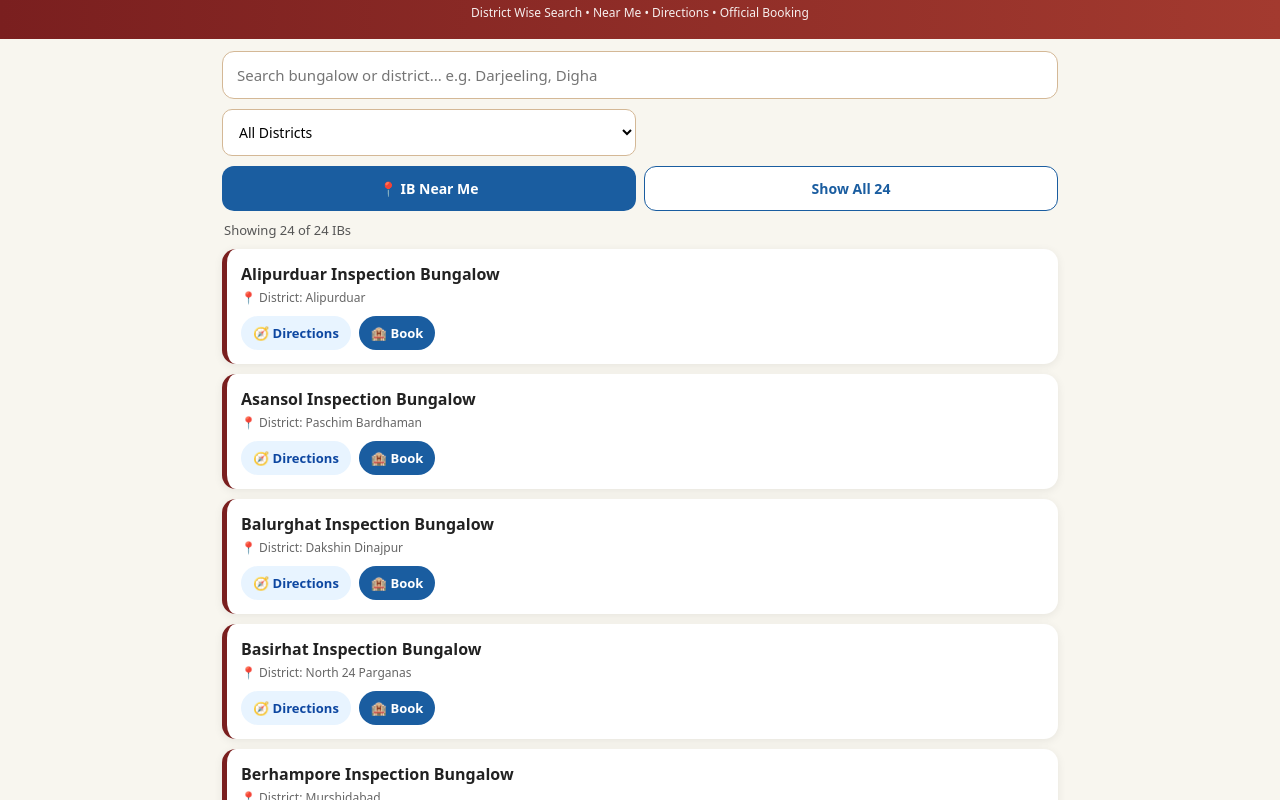
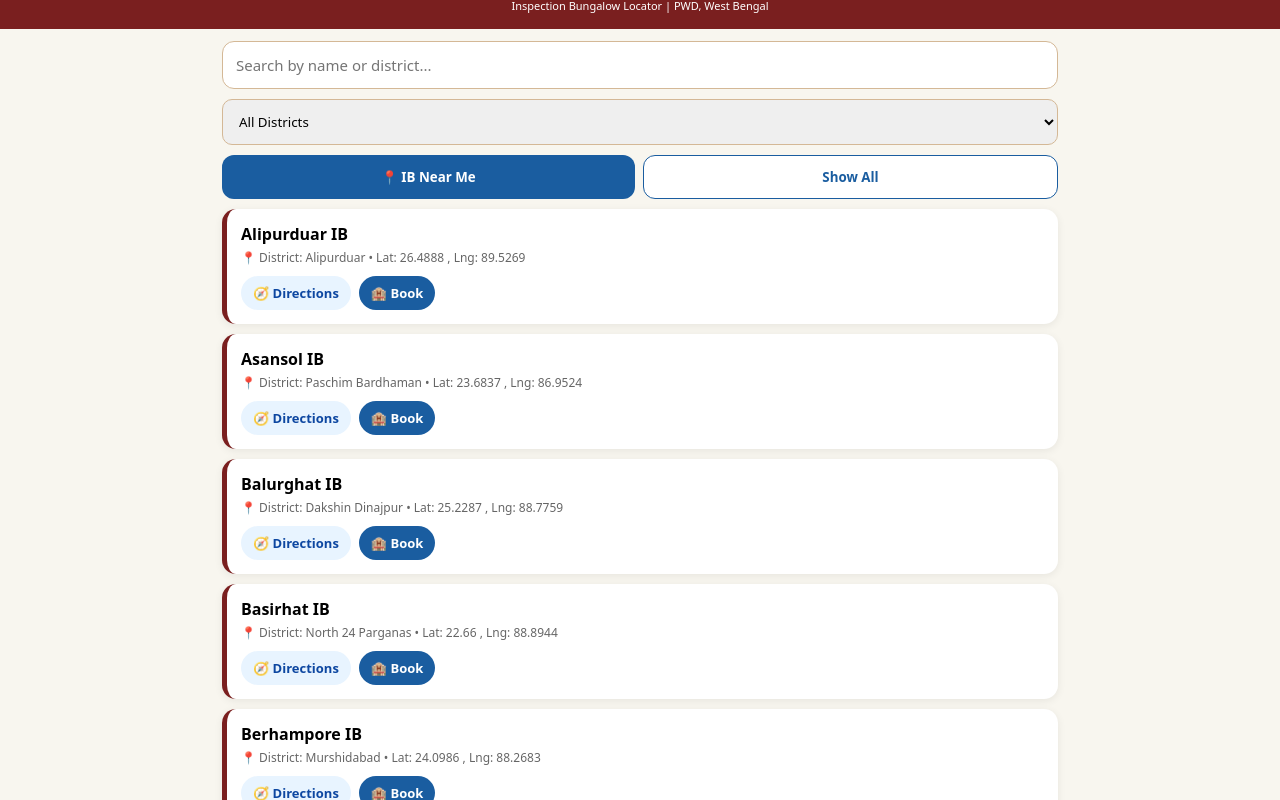
Before and after one commit to jkc-pwd/pwd-ib-finder, a plain HTML site: page index.html in a window 1280 px wide. Shown: the part 46-846 px from the top of the page. Drawn offline with Linux system fonts and the light colour scheme.

Commit message:
Update index.html

```diff
--- a/index.html
+++ b/index.html
@@ -3,113 +3,86 @@
 <head>
 <meta charset="UTF-8">
 <meta name="viewport" content="width=device-width, initial-scale=1.0">
-<title>WB PWD IB Finder - All 24 | Jayanta Kumar Chakraborty EE/PWD</title>
+<title>WB PWD IB Finder | Jayanta Kumar Chakraborty EE/PWD</title>
 <style>
-*{box-sizing:border-box;font-family:system-ui,-apple-system,Segoe UI,Roboto}
-body{margin:0;background:#f8f6ef;color:#222}
-.header{background:linear-gradient(90deg,#7a1f1f,#a33a2f);color:#fff;padding:18px;text-align:center}
-.header h1{margin:0;font-size:19px}
-.header p{margin:6px 0 0;font-size:12px;opacity:.92}
+*{box-sizing:border-box;font-family:system-ui,Segoe UI,Roboto}
+body{margin:0;background:#f8f6ef}
+.header{background:#7a1f1f;color:#fff;padding:16px;text-align:center}
+.header h1{margin:0;font-size:18px}
 .container{max-width:860px;margin:0 auto;padding:12px}
-.search{width:100%;padding:13px 14px;border-radius:12px;border:1.5px solid #d4b896;font-size:15px;outline:none;background:#fff}
-.row{display:grid;grid-template-columns:1fr 1fr;gap:8px;margin:10px 0}
-select{width:100%;padding:12px;border-radius:10px;border:1.5px solid #d4b896;background:#fff;font-size:14px}
-.btn{padding:12px;border-radius:12px;border:none;font-weight:700;cursor:pointer;font-size:14px}
-.btn-p{background:#1a5da0;color:#fff}
-.btn-s{background:#fff;border:1.5px solid #1a5da0;color:#1a5da0}
-.card{background:#fff;border-radius:14px;padding:14px;margin-top:10px;box-shadow:0 2px 10px rgba(0,0,0,.07);border-left:5px solid #7a1f1f}
+.search{width:100%;padding:13px;border-radius:12px;border:1.5px solid #d4b896;font-size:15px}
+.row{display:flex;gap:8px;margin:10px 0}
+select{flex:1;padding:12px;border-radius:10px;border:1.5px solid #d4b896}
+.btn{flex:1;padding:12px;border-radius:12px;border:none;font-weight:700;cursor:pointer}
+.btn-p{background:#1a5da0;color:#fff}.btn-s{background:#fff;border:1.5px solid #1a5da0;color:#1a5da0}
+.card{background:#fff;border-radius:14px;padding:14px;margin-top:10px;box-shadow:0 2px 8px rgba(0,0,0,.07);border-left:5px solid #7a1f1f}
 .meta{font-size:12px;color:#666;margin-top:4px}
-.acts{display:flex;gap:8px;margin-top:10px;flex-wrap:wrap}
+.acts{display:flex;gap:8px;margin-top:10px}
 .acts a{padding:8px 12px;border-radius:20px;text-decoration:none;font-size:13px;font-weight:600}
-.map{background:#e8f4ff;color:#0d47a1}
-.book{background:#1a5da0;color:#fff}
-.dist{font-size:11px;background:#fef3c7;padding:3px 8px;border-radius:12px;margin-left:6px}
-.footer{margin-top:18px;background:#fff;padding:12px;border-radius:12px;font-size:11px;color:#666;text-align:center;border:1px dashed #d4b896}
+.map{background:#e8f4ff;color:#0d47a1}.book{background:#1a5da0;color:#fff}
+.km{background:#fef3c7;padding:3px 8px;border-radius:12px;font-size:11px;margin-left:6px}
+.footer{margin-top:16px;background:#fff;padding:10px;border-radius:10px;font-size:11px;text-align:center;color:#666}
 </style>
 </head>
 <body>
-<div class="header">
-<h1>WB PWD IB FINDER - All 24 Bungalows</h1>
-<p>District Wise Search • Near Me • Directions • Official Booking</p>
-</div>
+<div class="header"><h1>WB PWD IB FINDER</h1><p style="margin:4px 0 0;font-size:11px">Inspection Bungalow Locator | PWD, West Bengal</p></div>
 <div class="container">
-<input id="q" class="search" placeholder="Search bungalow or district... e.g. Darjeeling, Digha" oninput="render()">
-<div class="row">
-<select id="dist" onchange="render()"><option value="">All Districts</option></select>
-<select style="display:none"><option></option></select>
-</div>
-<div class="row">
-<button class="btn btn-p" onclick="nearMe()">📍 IB Near Me</button>
-<button class="btn btn-s" onclick="clearF()">Show All 24</button>
-</div>
-<div id="count" style="font-size:13px;color:#555;margin:6px 2px"></div>
+<input id="q" class="search" placeholder="Search by name or district..." oninput="render()">
+<div class="row"><select id="dist" onchange="render()"><option value="">All Districts</option></select></div>
+<div class="row"><button class="btn btn-p" onclick="nearMe()">📍 IB Near Me</button><button class="btn btn-s" onclick="clearF()">Show All</button></div>
+<div id="status" style="font-size:13px;color:#7a1f1f;margin:6px 2px"></div>
 <div id="list"></div>
-<div class="footer">
-<b>Booking Portal:</b> <a href="https://pwdbungalow.wb.gov.in" target="_blank">pwdbungalow.wb.gov.in</a><br>
-Conceptualized & Developed by <b>Jayanta Kumar Chakraborty, EE/PWD</b><br>
-All 24 IBs Mapped with GPS • For Official Use
-</div>
+<div class="footer">Booking: pwdbungalow.wb.gov.in<br>Conceptualized & Developed by <b>Jayanta Kumar Chakraborty, EE/PWD</b></div>
 </div>
 <script>
 const DATA=[
-{name:"Alipurduar Inspection Bungalow",district:"Alipurduar",lat:26.489,lng:89.5234},
-{name:"Asansol Inspection Bungalow",district:"Paschim Bardhaman",lat:23.6889,lng:86.9661},
-{name:"Balurghat Inspection Bungalow",district:"Dakshin Dinajpur",lat:25.2214,lng:88.7725},
-{name:"Basirhat Inspection Bungalow",district:"North 24 Parganas",lat:22.6577,lng:88.8677},
-{name:"Berhampore Inspection Bungalow",district:"Murshidabad",lat:24.0968,lng:88.25},
-{name:"Bishnupur Inspection Bungalow",district:"Bankura",lat:23.0723,lng:87.3199},
-{name:"Bolpur Inspection Bungalow",district:"Birbhum",lat:23.6712,lng:87.6814},
-{name:"Bongaon Inspection Bungalow",district:"North 24 Parganas",lat:23.0435,lng:88.8184},
-{name:"Chalsa Inspection Bungalow",district:"Jalpaiguri",lat:26.8826,lng:88.777},
-{name:"Cooch Behar Highway IB",district:"Cooch Behar",lat:26.322,lng:89.448},
-{name:"Cooch Behar Inspection Bungalow",district:"Cooch Behar",lat:26.35,lng:89.45},
-{name:"Darjeeling Inspection Bungalow",district:"Darjeeling",lat:27.041,lng:88.2663},
-{name:"Digha Inspection Bungalow",district:"Purba Medinipur",lat:21.6279,lng:87.5052},
-{name:"Durgapur Inspection Bungalow",district:"Paschim Bardhaman",lat:23.5204,lng:87.3119},
-{name:"Jhargram Inspection Bungalow",district:"Jhargram",lat:22.45,lng:86.99},
-{name:"Kalyani Inspection Bungalow",district:"Nadia",lat:22.975,lng:88.4345},
-{name:"Krishnanagar IB",district:"Nadia",lat:23.4058,lng:88.4902},
-{name:"Kulik Inspection Bungalow",district:"Uttar Dinajpur",lat:25.623,lng:88.1215},
-{name:"Madarihat Inspection Bungalow",district:"Alipurduar",lat:26.698,lng:89.268},
-{name:"Malda Inspection Bungalow Bugbari",district:"Malda",lat:25.0108,lng:88.1411},
-{name:"Peshok Inspection Bungalow",district:"Darjeeling",lat:27.078,lng:88.384},
-{name:"Purulia Bungalow",district:"Purulia",lat:23.332,lng:86.365},
-{name:"Shaktigarh Rest Shade, Siliguri",district:"Darjeeling",lat:26.75,lng:88.42},
-{name:"Siliguri Inspection Bungalow",district:"Darjeeling",lat:26.7271,lng:88.3953}
+{name:"Alipurduar IB",district:"Alipurduar",lat:26.4888,lng:89.5269},
+{name:"Asansol IB",district:"Paschim Bardhaman",lat:23.6837,lng:86.9524},
+{name:"Balurghat IB",district:"Dakshin Dinajpur",lat:25.2287,lng:88.7759},
+{name:"Basirhat IB",district:"North 24 Parganas",lat:22.66,lng:88.8944},
+{name:"Berhampore IB",district:"Murshidabad",lat:24.0986,lng:88.2683},
+{name:"Bishnupur IB",district:"Bankura",lat:23.0763,lng:87.3167},
+{name:"Bolpur IB",district:"Birbhum",lat:23.6696,lng:87.6778},
+{name:"Bongaon IB",district:"North 24 Parganas",lat:23.0426,lng:88.8178},
+{name:"Chalsa IB",district:"Jalpaiguri",lat:26.8811,lng:88.7853},
+{name:"Cooch Behar Highway IB",district:"Cooch Behar",lat:26.3255,lng:89.4439},
+{name:"Cooch Behar IB",district:"Cooch Behar",lat:26.3245,lng:89.4486},
+{name:"Darjeeling IB",district:"Darjeeling",lat:27.0413,lng:88.2685},
+{name:"Digha IB",district:"Purba Medinipur",lat:21.6277,lng:87.5044},
+{name:"Durgapur IB",district:"Paschim Bardhaman",lat:23.5487,lng:87.2932},
+{name:"Jhargram IB",district:"Jhargram",lat:22.4547,lng:86.9965},
+{name:"Kalyani IB",district:"Nadia",lat:22.9758,lng:88.4347},
+{name:"Krishnanagar IB",district:"Nadia",lat:23.4076,lng:88.492},
+{name:"Kulik IB",district:"Uttar Dinajpur",lat:25.6249,lng:88.1227},
+{name:"Madarihat IB",district:"Alipurduar",lat:26.6972,lng:89.2685},
+{name:"Malda IB Bugbari",district:"Malda",lat:25.0072,lng:88.1459},
+{name:"Peshok IB",district:"Darjeeling",lat:27.0692,lng:88.3883},
+{name:"Purulia Bungalow",district:"Purulia",lat:23.3314,lng:86.3653},
+{name:"Shaktigarh Rest Shade",district:"Darjeeling",lat:26.7462,lng:88.4181},
+{name:"Siliguri IB",district:"Darjeeling",lat:26.7271,lng:88.3953}
 ];
-function init(){
- const d=document.getElementById('dist');
- [...new Set(DATA.map(x=>x.district))].sort().forEach(v=>{let o=document.createElement('option');o.value=v;o.textContent=v;d.appendChild(o)});
-}
+function init(){const d=document.getElementById('dist');[...new Set(DATA.map(x=>x.district))].sort().forEach(v=>{let o=document.createElement('option');o.value=v;o.textContent=v;d.appendChild(o)});}
 function distKm(a,b,c,d){const R=6371;const dLat=(c-a)*Math.PI/180,dLon=(d-b)*Math.PI/180;const la1=a*Math.PI/180,la2=c*Math.PI/180;const x=Math.sin(dLat/2)**2+Math.cos(la1)*Math.cos(la2)*Math.sin(dLon/2)**2;return R*2*Math.atan2(Math.sqrt(x),Math.sqrt(1-x));}
 let uLat=null,uLng=null;
 function nearMe(){
- if(!navigator.geolocation){alert('GPS not supported');return;}
+ const s=document.getElementById('status');s.textContent='📡 Finding your exact location... please allow GPS permission';
+ if(!navigator.geolocation){s.textContent='❌ GPS not supported on this device';return;}
  navigator.geolocation.getCurrentPosition(p=>{
   uLat=p.coords.latitude;uLng=p.coords.longitude;
   DATA.forEach(it=>it._d=distKm(uLat,uLng,it.lat,it.lng));
-  DATA.sort((a,b)=>a._d-b._d); render(true);
- },()=>alert('Please allow location'));
+  DATA.sort((a,b)=>a._d-b._d);
+  s.textContent=`✅ Your location: ${uLat.toFixed(4)}, ${uLng.toFixed(4)} • Showing nearest IB first (accurate within ${Math.round(p.coords.accuracy)}m)`;
+  render(true);
+ },err=>{
+  let msg='';if(err.code==1)msg='❌ Location permission denied. Please enable Location in browser settings.';else if(err.code==2)msg='❌ Location unavailable. Turn on GPS.';else msg='❌ Timeout. Try again outside building.';
+  document.getElementById('status').textContent=msg;
+ },{enableHighAccuracy:true,timeout:15000,maximumAge:0});
 }
-function clearF(){document.getElementById('q').value='';document.getElementById('dist').value='';uLat=null;DATA.forEach(d=>delete d._d);render();}
+function clearF(){document.getElementById('q').value='';document.getElementById('dist').value='';document.getElementById('status').textContent='';uLat=null;DATA.forEach(d=>delete d._d);render();}
 function render(isNear=false){
- const q=document.getElementById('q').value.toLowerCase();
- const df=document.getElementById('dist').value;
- let list=DATA.filter(it=>{
-  if(df&&it.district!==df) return false;
-  if(q){const h=(it.name+' '+it.district).toLowerCase();if(!h.includes(q)) return false;}
-  return true;
- });
- document.getElementById('count').textContent=`Showing ${list.length} of 24 IBs${isNear?' • Sorted by nearest':''}`;
- document.getElementById('list').innerHTML=list.map(it=>`
-  <div class="card">
-   <b>${it.name}</b> ${it._d!==undefined?`<span class="dist">${it._d.toFixed(1)} km away</span>`:''}
-   <div class="meta">📍 District: ${it.district}</div>
-   <div class="acts">
-    <a class="map" target="_blank" href="https://www.google.com/maps/dir/?api=1&destination=${it.lat},${it.lng}">🧭 Directions</a>
-    <a class="book" target="_blank" href="https://pwdbungalow.wb.gov.in">🏨 Book</a>
-   </div>
-  </div>`).join('');
+ const q=document.getElementById('q').value.toLowerCase();const df=document.getElementById('dist').value;
+ let list=DATA.filter(it=>{if(df&&it.district!==df)return false;if(q){const h=(it.name+' '+it.district).toLowerCase();if(!h.includes(q))return false;}return true;});
+ document.getElementById('list').innerHTML=list.map(it=>`<div class="card"><b>${it.name}</b>${it._d!==undefined?`<span class="km">${it._d.toFixed(1)} km away</span>`:''}<div class="meta">📍 District: ${it.district} • Lat: ${it.lat} , Lng: ${it.lng}</div><div class="acts"><a class="map" target="_blank" href="https://www.google.com/maps/dir/?api=1&destination=${it.lat},${it.lng}">🧭 Directions</a><a class="book" target="_blank" href="https://pwdbungalow.wb.gov.in">🏨 Book</a></div></div>`).join('');
 }
 init();render();
 </script>
```
